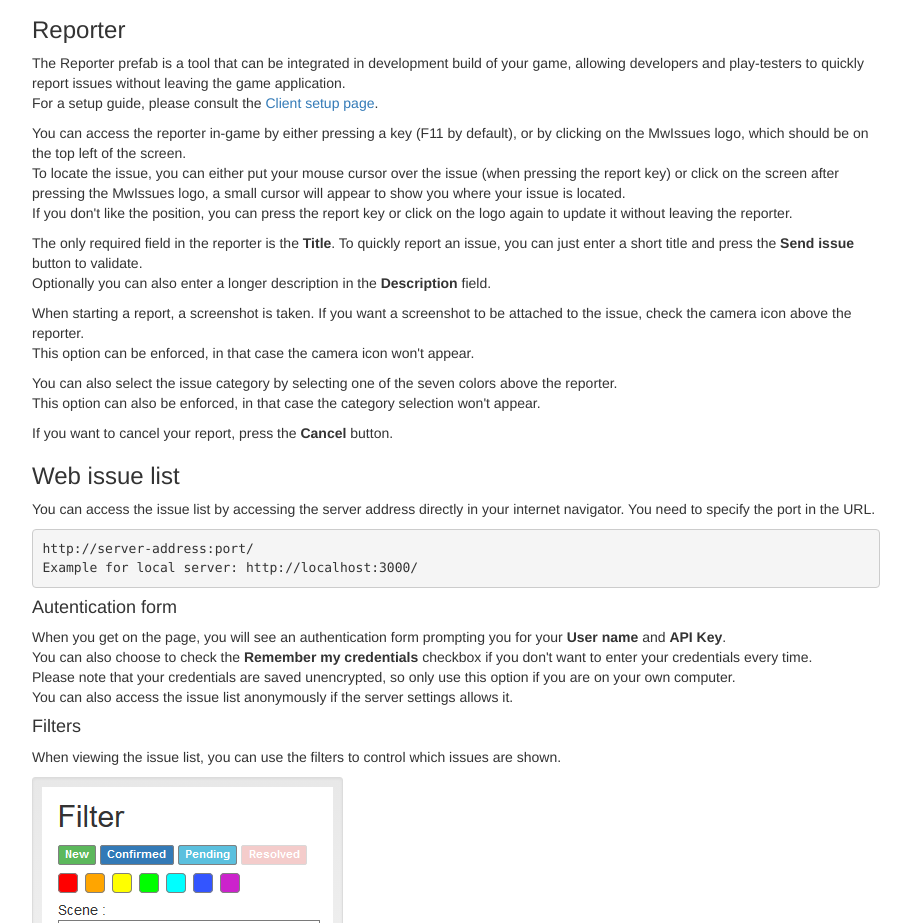
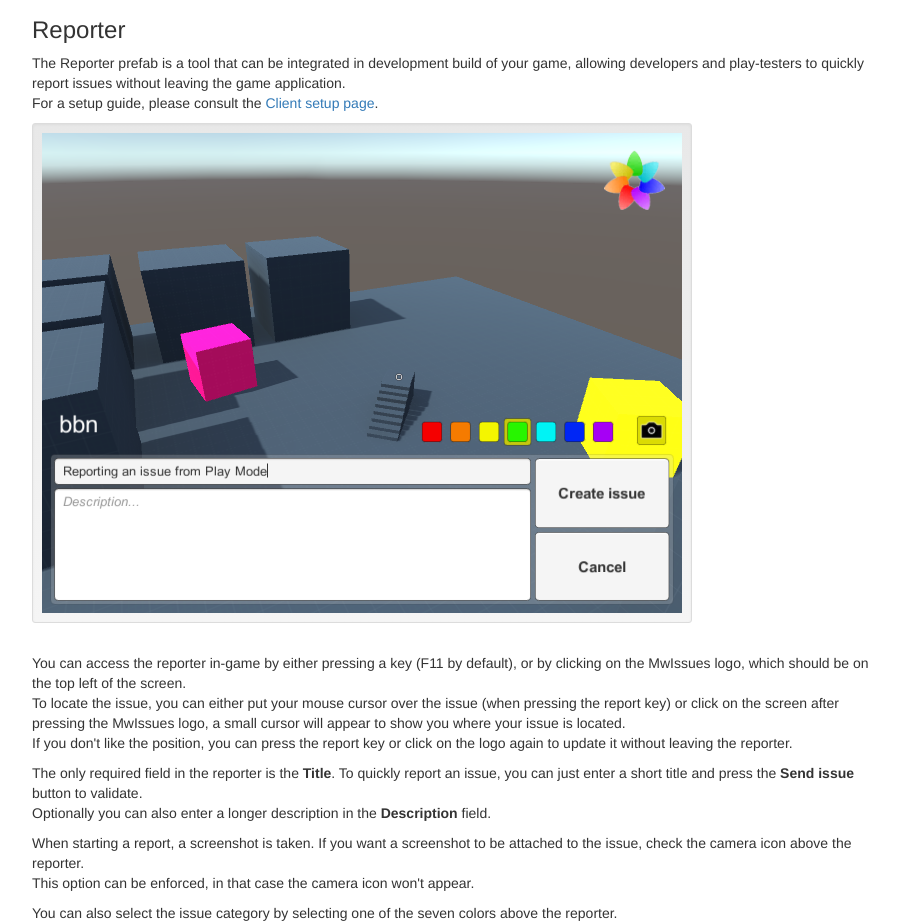
Before and after one commit to InfiniteRam/mwissues-website, a plain HTML site: page user-guide.html in a window 1280 px wide. Shown: the part 4889-5812 px from the top of the page, without its empty margins (38-949 px from the left). Drawn offline with nearby package versions, Linux system fonts and the light colour scheme.

Commit message:
Add Reporter screenshot

```diff
--- a/user-guide.html
+++ b/user-guide.html
@@ -232,6 +232,7 @@
             The Reporter prefab is a tool that can be integrated in development build of your game, allowing developers and play-testers to quickly report issues without leaving the game application.<br>
             For a setup guide, please consult the <a href="client-setup.html">Client setup page</a>.
           </p>
+          <p><img class="well well-sm" src="img/reporter.png" alt="Reporter" /></p>
           <p>
             You can access the reporter in-game by either pressing a key (F11 by default), or by clicking on the MwIssues logo, which should be on the top left of the screen.<br>
             To locate the issue, you can either put your mouse cursor over the issue (when pressing the report key) or click on the screen after pressing the MwIssues logo, a small cursor will appear to show you where your issue is located.<br>
```
Also changed, not shown: img/reporter.png (added).
